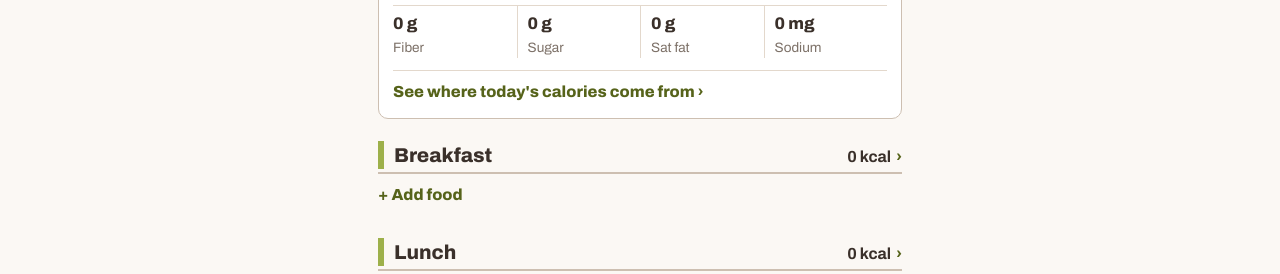
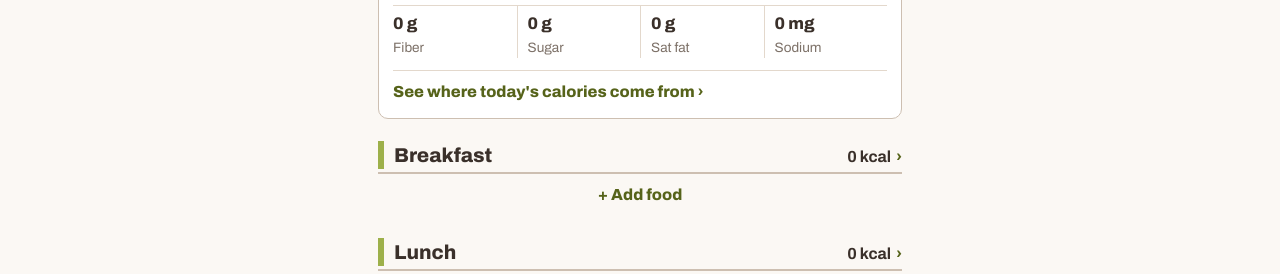
Before and after one commit to sumitsingh34/desktop-tutorial, a plain HTML site: page index.html in a window 1280 px wide. Shown: the part 473-747 px from the top of the page. Drawn offline with Linux system fonts and the light colour scheme.

Commit message:
readme and exercise cal addup

```diff
--- a/index.html
+++ b/index.html
@@ -163,7 +163,7 @@ dialog.confirm{margin:auto;width:calc(100% - 48px);max-width:360px;border-radius
 .cf-btns{display:flex;gap:10px;justify-content:flex-end;margin-top:20px}
 .cf-btns button{flex:1}
 .danger-fill{background:var(--tomato);border-color:var(--tomato);color:#fff}
-.addrow{display:flex;gap:16px;flex-wrap:wrap;align-items:center}
+.addrow{display:flex;gap:6px 24px;flex-wrap:wrap;align-items:center;justify-content:center}
 .addline.soft{color:var(--muted);font-weight:700}
 .lhead{display:block!important;border-bottom:0!important;padding:14px 0 2px!important;font-size:.8rem;font-weight:800;letter-spacing:.06em;text-transform:uppercase;color:var(--muted)}
 .tag{display:inline-block;font-size:.72rem;font-weight:800;padding:1px 6px;border-radius:4px;background:var(--soft);color:var(--accent-ink)}
@@ -210,6 +210,7 @@ dialog.confirm{margin:auto;width:calc(100% - 48px);max-width:360px;border-radius
 .viewtog button{padding:4px 10px}
 .wdot.over{stroke:var(--tomato)}
 .unitrow{display:flex;justify-content:space-between;align-items:center;margin-top:12px;font-size:.9rem;font-weight:600}
+.muted{color:var(--muted);font-weight:500}
 h2.subpage{font-size:1.2rem;font-weight:800;margin:26px 0 0}
 .toast{position:fixed;left:50%;bottom:calc(80px + env(safe-area-inset-bottom,0px));transform:translateX(-50%);background:var(--ink);color:var(--paper);padding:10px 16px;border-radius:6px;font-weight:700;z-index:50;opacity:0;transition:opacity .2s;pointer-events:none}
 .toast.show{opacity:1}
@@ -275,8 +276,12 @@ const COMMON_MACROS = { p:20, c:50, f:30 };   // % of daily calories, a common b
 // Use the common split unless you've chosen your own in Settings (replaces the old 40/40/20 default).
 if (!S.settings.macrosSet) S.settings.macros = { ...COMMON_MACROS };
 /* daily gram targets from the calorie goal and macro split */
-function targets(){
-  const g = S.settings.goal, m = S.settings.macros;
+S.settings.addExercise ??= true;   // add exercise calories to the day's budget and macro targets
+/* the day's calorie budget: goal, plus exercise when that setting is on */
+function budget(k){ return S.settings.goal + (S.settings.addExercise && k ? totals(k).burned : 0); }
+/* daily gram targets from the day's calorie budget and macro split */
+function targets(k){
+  const g = budget(k), m = S.settings.macros;
   return { p: g*m.p/100/4, c: g*m.c/100/4, f: g*m.f/100/9 };
 }
 function save(){ try { localStorage.setItem(KEY, JSON.stringify(S)); } catch { toast("Couldn't save. Storage may be full."); } }
@@ -400,7 +405,7 @@ function renderDetail(){
         <div class="it-sub">${esc(e.amount)} · ${r0(share)}% of this meal · P ${r0(e.p)} · C ${r0(e.c)} · F ${r0(e.f)}</div>${splitBar(e)}</div>
         <span class="it-kcal">${r0(e.kcal)}</span></li>`;
     });
-    html += `</ul><button class="addline" data-add-meal="${detail}">+ Add food</button></section>`;
+    html += `</ul><div class="addrow"><button class="addline" data-add-meal="${detail}">+ Add food</button></div></section>`;
   }
   html += `<p class="note" style="margin-top:16px"><span class="key sp"></span>Protein <span class="key sc"></span>Carbs <span class="key sf"></span>Fat</p>`;
   $("#app").innerHTML = html;
@@ -477,8 +482,9 @@ function openCalendar(y, m){
 /* ---------- today ---------- */
 function renderToday(){
   const d = day(cur), t = totals(cur), goal = S.settings.goal;
-  const remaining = goal - t.kcal + t.burned;
-  const pct = Math.min(100, goal ? (t.kcal - t.burned) / goal * 100 : 0);
+  const addEx = S.settings.addExercise, B = budget(cur), tgt = targets(cur);
+  const remaining = B - t.kcal;
+  const pct = Math.min(100, B ? t.kcal / B * 100 : 0);
   const isToday = cur === todayKey();
   let html = `
   <div class="datebar">
@@ -491,7 +497,7 @@ function renderToday(){
     <div class="rule-thick"></div>
     <div class="row"><span>Daily goal</span><b>${r0(goal)}</b></div>
     <div class="row"><span>Food</span><b>− ${r0(t.kcal)}</b></div>
-    <div class="row"><span>Exercise</span><b>+ ${r0(t.burned)}</b></div>
+    <div class="row"><span>Exercise${addEx ? "" : ` <small class="muted">(not added)</small>`}</span><b>${addEx ? "+ " : ""}${r0(t.burned)}</b></div>
     <div class="rule-mid"></div>
     <div class="remain">
       <span class="cap">${remaining < 0 ? "Over by" : "Remaining"}</span>
@@ -500,12 +506,13 @@ function renderToday(){
     <div class="bar" aria-hidden="true"><i class="${remaining < 0 ? "over" : ""}" style="width:${Math.max(0,pct)}%"></i></div>
     <div class="macros tint">
       ${[["m-p","Protein","p"],["m-c","Carbs","c"],["m-f","Fat","f"]].map(([cls,name,k]) => {
-        const tg = targets()[k], real = tg ? t[k]/tg*100 : 0, pct = Math.min(100, real);
+        const tg = tgt[k], real = tg ? t[k]/tg*100 : 0, pct = Math.min(100, real);
         return `<div class="${cls}"><b>${r0(t[k])}<small> / ${r0(tg)} g</small></b>
           <span class="tlabel"><span>${name}</span><em class="${real > 100 ? "tover" : ""}">${r0(real)}%</em></span>
           <i class="tbar" aria-label="${r0(t[k])} of ${r0(tg)} grams, ${r0(real)} percent"><i style="width:${pct}%"></i></i></div>`;
       }).join("")}
     </div>
+    ${addEx && t.burned > 0 ? `<p class="note" style="margin:6px 0 0">Targets based on ${r0(B)} kcal: your ${r0(goal)} goal + ${r0(t.burned)} from exercise.</p>` : ""}
     <div class="macros four">
       <div><b>${r0(t.fi)} g</b><span>Fiber</span></div>
       <div><b>${r0(t.su)} g</b><span>Sugar</span></div>
@@ -534,7 +541,7 @@ function renderToday(){
     html += `<li><div class="it-main"><div class="it-name">${esc(e.name)}</div><div class="it-sub">${e.min ? e.min + " min" : "Custom"}</div></div>
     <span class="it-kcal">${r0(e.kcal)}</span><button class="del" data-del-ex="${e.id}" aria-label="Remove ${esc(e.name)}">✕</button></li>`;
   });
-  html += `</ul><button class="addline" id="addEx">+ Add exercise</button></section>`;
+  html += `</ul><div class="addrow"><button class="addline" id="addEx">+ Add exercise</button></div></section>`;
   html += waterCard(d);
   $("#app").innerHTML = html;
 
@@ -1203,6 +1210,8 @@ function renderSettings(){
         <button data-unit="kg" aria-pressed="${wU() === "kg"}">kg</button><button data-unit="lb" aria-pressed="${wU() === "lb"}">lb</button>
       </div></div>
     <p class="note">Weight is used to estimate calories burned during exercise. Saving a weigh-in in History updates it too.</p>
+    <label class="check"><input type="checkbox" id="sAddEx" ${S.settings.addExercise ? "checked" : ""}> Add exercise calories to my daily goal</label>
+    <p class="note">When on, exercise raises your calories and your protein, carbs and fat targets for that day. Exercise numbers are estimates and are often a bit high, so if your weight isn't moving the way you expect, try turning this off.</p>
     <label class="f">Water goal (glasses of 250 ml)<input id="sWater" type="number" inputmode="numeric" min="1" max="30" value="${S.settings.waterGoal}"></label>
 
     <p class="subhead" style="margin-top:22px">Calories from protein, carbs and fat</p>
@@ -1227,7 +1236,7 @@ function renderSettings(){
       <button class="secondary danger" id="wipe">Delete all data</button>
     </div>
     <p class="note" style="margin-top:28px">Barcode data from Open Food Facts (openfoodfacts.org). Food search data from USDA FoodData Central (fdc.nal.usda.gov).</p>
-    <p class="note">MeraFood version 18</p>`;
+    <p class="note">MeraFood version 20</p>`;
   const mp = () => ({ p:parseFloat($("#mpP").value)||0, c:parseFloat($("#mpC").value)||0, f:parseFloat($("#mpF").value)||0 });
   const showMacros = () => {
     const m = mp(), total = m.p + m.c + m.f, g = parseFloat($("#sGoal").value) || 0;
@@ -1256,6 +1265,7 @@ function renderSettings(){
     const m = mp();
     if (m.p + m.c + m.f !== 100){ toast("Protein, carbs and fat must add up to 100%"); return; }
     S.settings.macros = m; S.settings.macrosSet = true;
+    S.settings.addExercise = $("#sAddEx").checked;
     S.settings.waterGoal = Math.max(1, Math.round(parseFloat($("#sWater").value) || 8));
     S.settings.goal = g; S.settings.weight = w; S.settings.usdaKey = $("#sKey").value.trim(); save(); toast("Settings saved");
   };
--- a/sw.js
+++ b/sw.js
@@ -1,5 +1,5 @@
 // MeraFood service worker: lets the app open offline.
-const CACHE = "merafood-v18";
+const CACHE = "merafood-v20";
 const SHELL = ["./", "./index.html", "./manifest.json", "./icon-192.png", "./icon-512.png"];
 
 self.addEventListener("install", e => {
```
Also changed, not shown: 1 other file.
